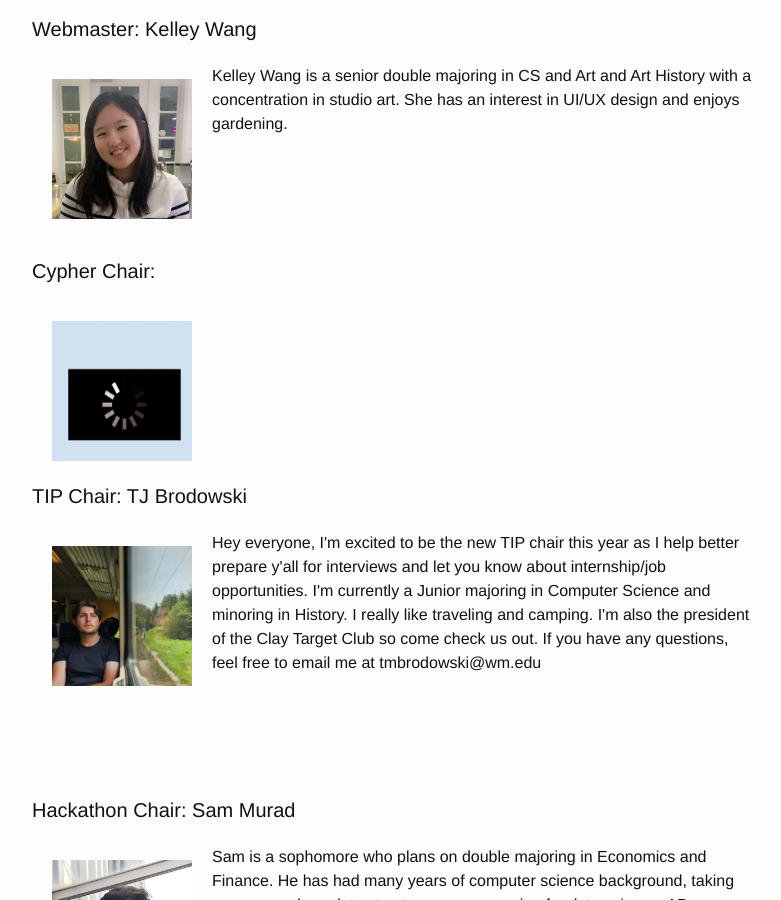
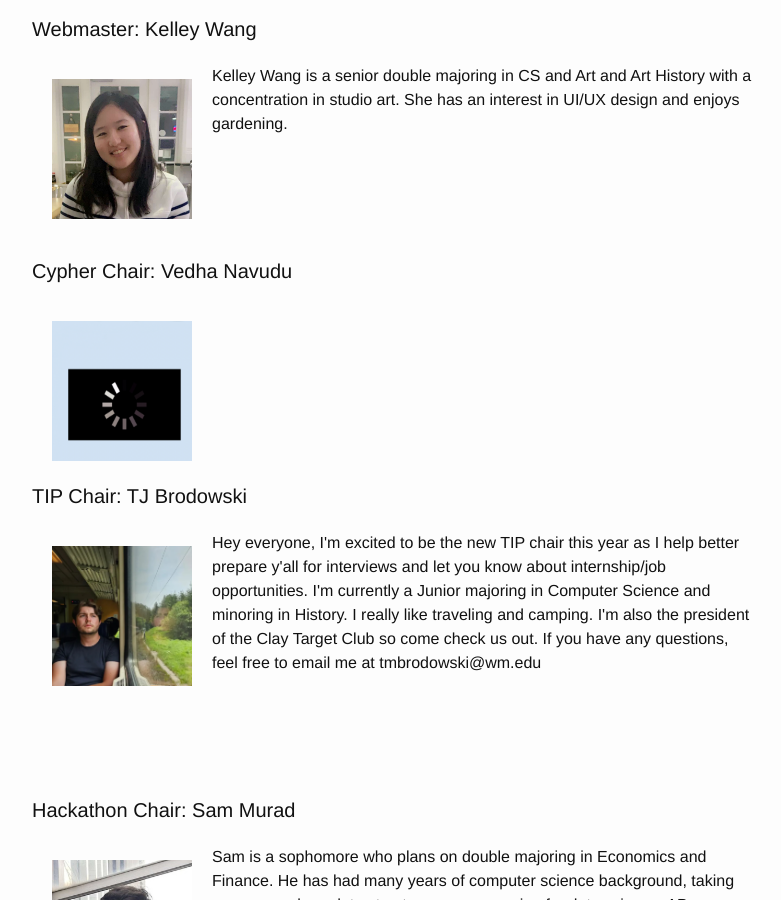
Before and after one commit to ACMWM/acmwm.github.io, a Jekyll site: the page built from _pages/officers.md, in a window 1280 px wide and 900 px high, scrolled down 1675 px. Shown: the whole window, without its empty margins (238-1019 px from the left). Built offline with Jekyll 4.4.1, drawn with Linux system fonts in a browser that asks for light colours.

Commit message:
Vedha Navudu name

```diff
--- a/_config.yml
+++ b/_config.yml
@@ -63,7 +63,7 @@ officers:
               Kelley Wang is a senior double majoring in CS and Art and Art History with a concentration in studio art. She has an interest in UI/UX design and enjoys gardening.
 
   - job: Cypher Chair
-    name:
+    name: Vedha Navudu
     pic: tbapic.jpg
     bio:
 
```
